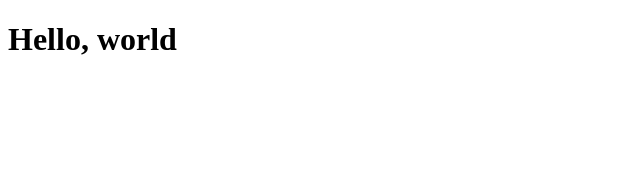
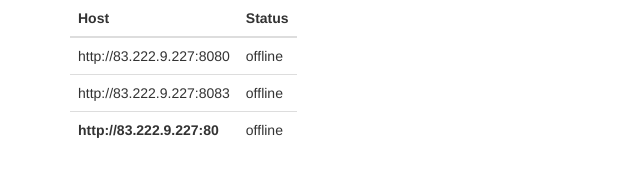
Before and after one commit to masters-of-all-handlers/masters-of-all-handlers.github.io, a plain HTML site: page index.html in a window 1280 px wide. Shown: the whole page, without its empty margins (0-640 px from the left). Drawn offline with nearby package versions, Linux system fonts and the light colour scheme.

Commit message:
Somethings

```diff
--- a/index.html
+++ b/index.html
@@ -1,8 +1,41 @@
 <!DOCTYPE html>
 <html>
+
 <head>
+    <!-- Latest compiled and minified CSS -->
+<link rel="stylesheet" href="https://cdn.jsdelivr.net/npm/bootstrap@3.4.1/dist/css/bootstrap.min.css" integrity="sha384-HSMxcRTRxnN+Bdg0JdbxYKrThecOKuH5zCYotlSAcp1+c8xmyTe9GYg1l9a69psu" crossorigin="anonymous">
+
+<!-- Optional theme -->
+<link rel="stylesheet" href="https://cdn.jsdelivr.net/npm/bootstrap@3.4.1/dist/css/bootstrap-theme.min.css" integrity="sha384-6pzBo3FDv/PJ8r2KRkGHifhEocL+1X2rVCTTkUfGk7/0pbek5mMa1upzvWbrUbOZ" crossorigin="anonymous">
+    <meta name="viewport" content="width=device-width, initial-scale=1">
+    <title>Something</title>
 </head>
 <body>
-<h1>Hello, world</h1>
+    <div class="container">
+        <div class="card" style="width: 18rem;">
+            <table class="table">
+                <thead>
+                  <tr>
+                    <th scope="col">Host</th>
+                    <th scope="col">Status</th>
+                  </tr>
+                </thead>
+                <tbody>
+                  <tr>
+                    <td scope="row">http://83.222.9.227:8080</td>
+                    <td>offline</td>
+                  </tr>
+                  <tr>
+                    <td scope="row">http://83.222.9.227:8083</td>
+                    <td>offline</td>
+                  </tr>
+                  <tr>
+                    <th scope="row">http://83.222.9.227:80</th>
+                    <td colspan="2">offline</td>
+                  </tr>
+                </tbody>
+              </table>
+        </div>
+    </div>
 </body>
 </html>
```
